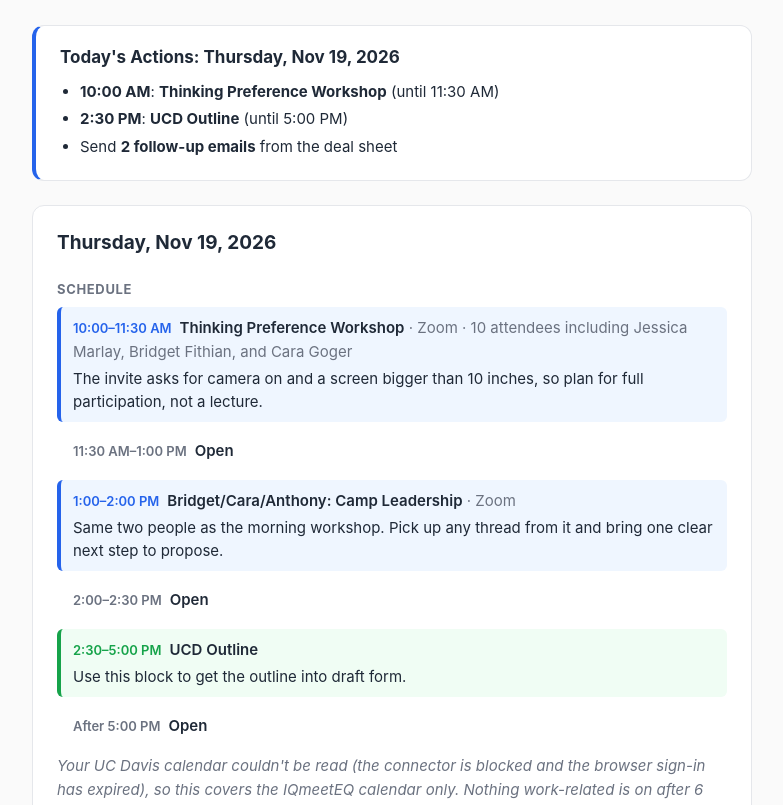
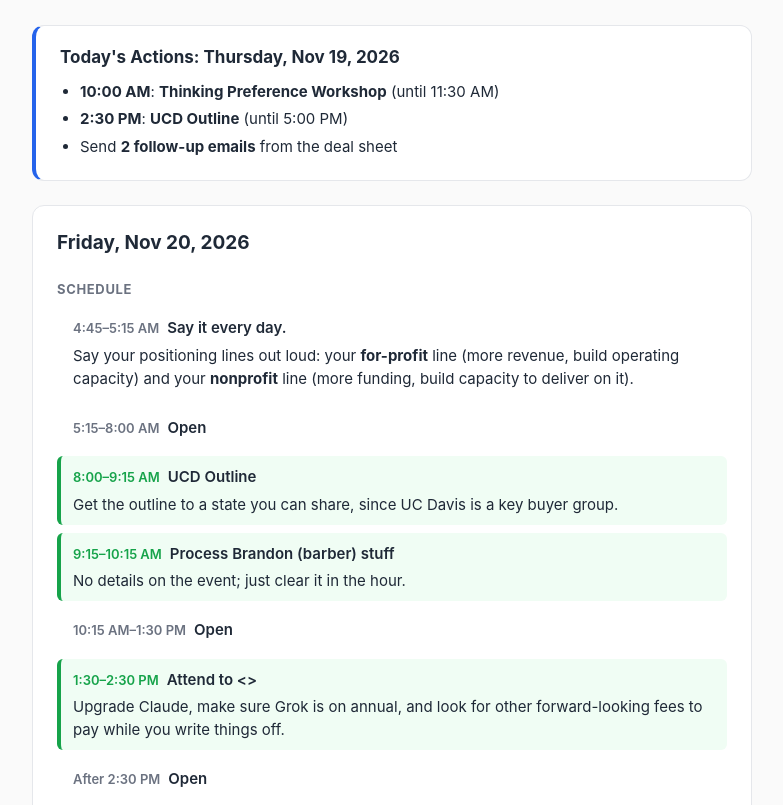
Before and after one commit to trunzo3/daily-brief, a plain HTML site: page index.html in a window 1280 px wide. Shown: the part 137-942 px from the top of the page, without its empty margins (248-1031 px from the left). Drawn offline with Linux system fonts and the light colour scheme.

Commit message:
Add Friday Nov 20 brief

```diff
--- a/index.html
+++ b/index.html
@@ -70,6 +70,31 @@
 <!-- TODAY'S ACTIONS END -->
 
 <!-- NEW DAYS GO BELOW THIS LINE -->
+<section class="day" id="2026-11-20">
+  <h2>Friday, Nov 20, 2026</h2>
+  <h3>Schedule</h3>
+  <div class="item free">
+    <span class="time">4:45–5:15 AM</span><span class="title">Say it every day.</span>
+    <p>Say your positioning lines out loud: your <strong>for-profit</strong> line (more revenue, build operating capacity) and your <strong>nonprofit</strong> line (more funding, build capacity to deliver on it).</p>
+  </div>
+  <div class="item free"><span class="time">5:15–8:00 AM</span><span class="title">Open</span></div>
+  <div class="item todo">
+    <span class="time">8:00–9:15 AM</span><span class="title">UCD Outline</span>
+    <p>Get the outline to a state you can share, since UC Davis is a key buyer group.</p>
+  </div>
+  <div class="item todo">
+    <span class="time">9:15–10:15 AM</span><span class="title">Process Brandon (barber) stuff</span>
+    <p>No details on the event; just clear it in the hour.</p>
+  </div>
+  <div class="item free"><span class="time">10:15 AM–1:30 PM</span><span class="title">Open</span></div>
+  <div class="item todo">
+    <span class="time">1:30–2:30 PM</span><span class="title">Attend to &lt;&gt;</span>
+    <p>Upgrade Claude, make sure Grok is on annual, and look for other forward-looking fees to pay while you write things off.</p>
+  </div>
+  <div class="item free"><span class="time">After 2:30 PM</span><span class="title">Open</span></div>
+  <p class="note">There are no meetings with other people on the IQmeetEQ calendar tomorrow. UC Davis calendar couldn't be read (connector admin-blocked; box Outlook sign-in still needs re-sign-in as attrunzo@ucdavis.edu), so anything there is missing. Nothing work-related is on after 6 PM tonight.</p>
+</section>
+
 
 <section class="day" id="2026-11-19">
   <h2>Thursday, Nov 19, 2026</h2>
```
